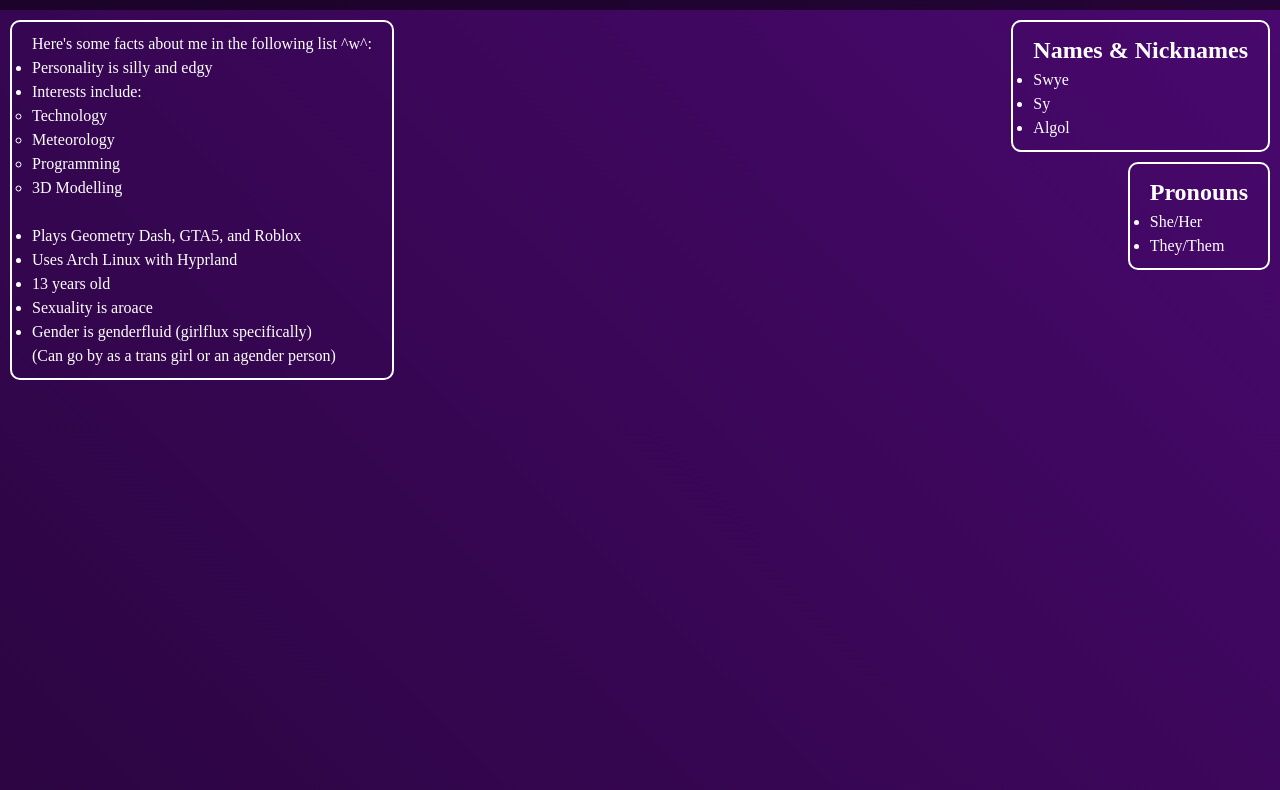
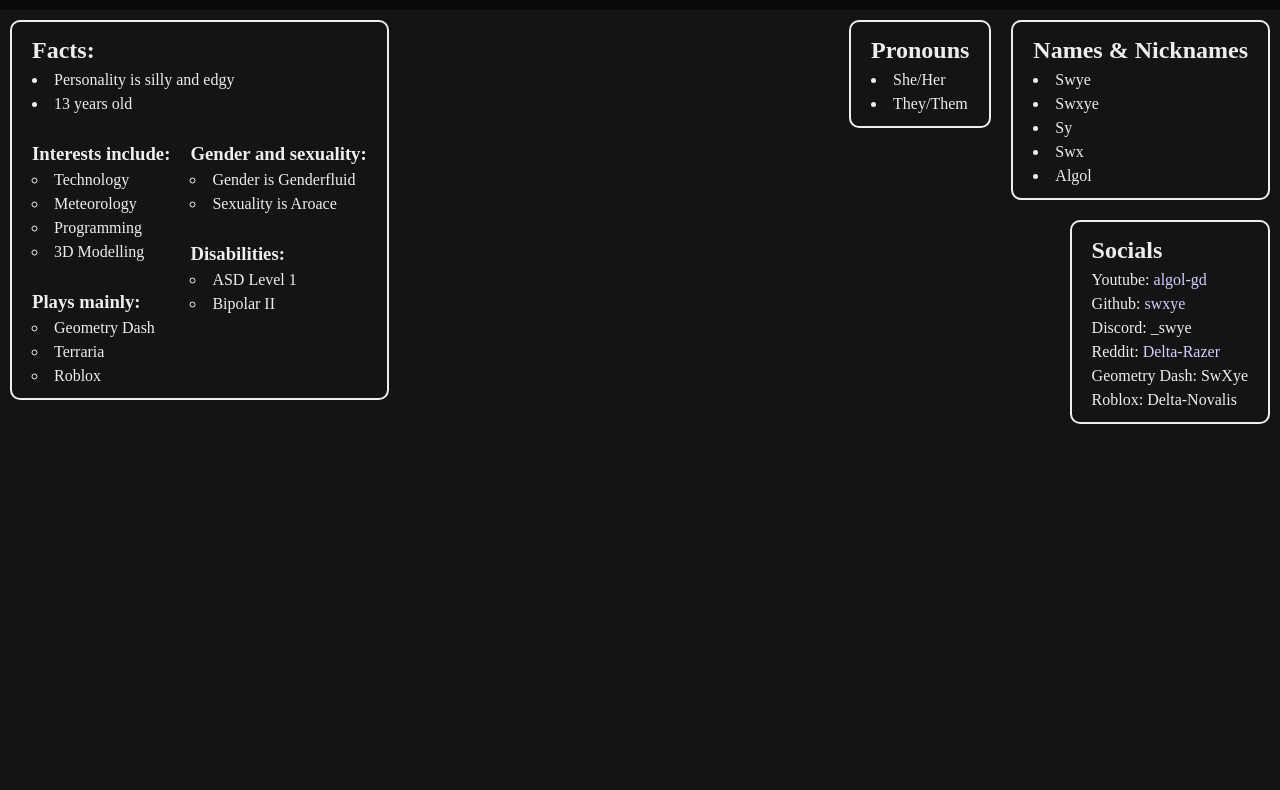
Before and after one commit to Swye-0/Swye-0.github.io, a plain HTML site: page homepage/index.html in a window 1280 px wide. Shown: the part 78-868 px from the top of the page. Drawn offline with Linux system fonts and the light colour scheme.

Commit message:
changed layout

```diff
--- a/homepage/index.html
+++ b/homepage/index.html
@@ -8,33 +8,53 @@
 </head>
 <body>
     <div id="top_bar"><h1>Swyes website!</h1></div>
-    <div id="block_1">
+    <div id="block_1_left">
         <div id="facts">
-            <p1>Here's some facts about me in the following list ^w^:</p1>
+            <h2>Facts:</h2>
             <ul>
                 <li>Personality is silly and edgy</li>
-                <li>Interests include:
+                <li>13 years old</li>
+                <br>
+                <div id="left_fact_column">
+                    <h3>Interests include:</h3>
                     <ul>
                         <li>Technology</li>
                         <li>Meteorology</li>
                         <li>Programming</li>
                         <li>3D Modelling</li>
                     </ul>
-                </li>
                     <br>
-                <li>Plays Geometry Dash, GTA5, and Roblox</li>
-                <li>Uses Arch Linux with Hyprland</li>
-                <li>13 years old</li>
-                <li>Sexuality is aroace</li>
-                <li>Gender is genderfluid (girlflux specifically)<br>(Can go by as a trans girl or an agender person)</li>
+                    <h3>Plays mainly:</h3>
+                    <ul>
+                        <li>Geometry Dash</li>
+                        <li>Terraria</li>
+                        <li>Roblox</li>
                     </ul>
+                </div>
+                <div id="right_fact_column">
+                    <h3>Gender and sexuality:</h3>
+                    <ul>
+                        <li>Gender is Genderfluid<br></li>
+                        <li>Sexuality is Aroace</li>
+                    </ul>
+                    <br>
+                    <h3>Disabilities:</h3>
+                    <ul>
+                        <li>ASD Level 1</li>
+                        <li>Bipolar II</li>
+                    </ul>
+                </div>
+            </ul>
+        </div>
     </div>
     <div id="block_1_right">
         <div id="names">
             <h2>Names & Nicknames</h2>
             <ul>
                 <li>Swye</li>
+                <li>Swxye</li>
                 <li>Sy</li>
+                <li>Swx</li>
                 <li>Algol</li>
             </ul>
         </div>
@@ -45,8 +65,16 @@
                 <li>They/Them</li>
             </ul>
         </div>
+        <div id="socials">
+            <h2>Socials</h2>
+            <p>Youtube: <a href="https://www.youtube.com/@algol-gd">algol-gd</a></p>
+            <p>Github: <a href="https://github.com/swxye">swxye</a></p>
+            <p>Discord: _swye</p>
+            <p>Reddit: <a href="https://www.reddit.com/user/Delta-Razer/">Delta-Razer</a></p>
+            <p>Geometry Dash: SwXye</p>
+            <p>Roblox: Delta-Novalis</p>
+        </div>
     </div>
     <div class="clear"></div>
-    </div>
 </body>
 </html>
--- a/homepage/style.css
+++ b/homepage/style.css
@@ -6,37 +6,42 @@
 }
 
 body {
-    background: linear-gradient(45deg,rgb(0, 0, 0) 0%, rgb(80, 9, 121) 50%, rgb(251, 0, 255));
-	background-size: 400% 400%;
-	animation: gradient 5s ease infinite;
+    background-color: rgb(20, 20, 20);
 	height: 200vh;
+    padding: 0px;
     margin: 0px;
+}
+
+ul {
+    list-style-position: inside;
+}
+
+a {
+    text-decoration: none;
 }
 
 .clear{clear:both;}
 
 #top_bar {
     width: 100%;
-    color: rgb(255, 255, 255);
+    color: rgb(238, 238, 238);
     background-color: rgba(0,0,0,0.5);
     padding: 20px;
 }
 
-#block_1 {
-    width: 100%;
+#block_1_left {
+    width: fit-content;
     height: fit-content;
-    clear: both;
-    padding: 0px;
-    margin: 0px;
+    float: left;
 }
 
 #facts {
     width: fit-content;
     height: fit-content;
     float: left;
-    color: rgb(255, 255, 255);
+    color: rgb(238, 238, 238);
     background-color: rgba(0,0,0,0.0);
-    border: 2px solid rgb(255, 255, 255);
+    border: 2px solid rgb(238, 238, 238);
     border-radius: 10px;
     padding: 10px 20px;
     margin: 10px;
@@ -46,12 +51,22 @@ body {
     width: fit-content;
     height: fit-content;
     float: left;
-    color: rgb(0, 0, 0);
-    background-color: rgb(255, 255, 255);
+    color: rgb(20, 20, 20);
+    background-color: rgb(238, 238, 238);
     border: 2px solid transparent;
     border-radius: 10px;
     padding: 10px 20px;
     margin: 10px;
+}
+
+#left_fact_column {
+    float: left;
+    margin: 0px 10px 0px 0px;
+}
+
+#right_fact_column {
+    float: right;
+    margin: 0px 0px 0px 10px;
 }
 
 #block_1_right {
@@ -63,10 +78,11 @@ body {
 #names {
     width: fit-content;
     height: fit-content;
-    color: rgb(255, 255, 255);
+    color: rgb(238, 238, 238);
     background-color: rgba(0,0,0,0.0);
-    border: 2px solid rgb(255, 255, 255);
+    border: 2px solid rgb(238, 238, 238);
     border-radius: 10px;
+    float: right;
     padding: 10px 20px;
     margin: 10px;
 }
@@ -74,10 +90,11 @@ body {
 #names:hover {
     width: fit-content;
     height: fit-content;
-    color: rgb(0, 0, 0);
-    background-color: rgb(255, 255, 255);
+    color: rgb(20, 20, 20);
+    background-color: rgb(238, 238, 238);
     border: 2px solid transparent;
     border-radius: 10px;
+    float: right;
     padding: 10px 20px;
     margin: 10px;
 }
@@ -85,33 +102,80 @@ body {
 #pronouns {
     width: fit-content;
     height: fit-content;
-    color: rgb(255, 255, 255);
+    color: rgb(238, 238, 238);
     background-color: rgba(0,0,0,0.0);
-    border: 2px solid rgb(255, 255, 255);
+    border: 2px solid rgb(238, 238, 238);
     border-radius: 10px;
+    float: right;
     padding: 10px 20px;
-    margin: 10px 10px 10px auto;
+    margin: 10px;
 }
 
 #pronouns:hover {
     width: fit-content;
     height: fit-content;
-    color: rgb(0, 0, 0);
-    background-color: rgb(255, 255, 255);
+    color: rgb(20, 20, 20);
+    background-color: rgb(238, 238, 238);
     border: 2px solid transparent;
     border-radius: 10px;
+    float: right;
     padding: 10px 20px;
-    margin: 10px 10px 10px auto;
+    margin: 10px;
 }
 
-@keyframes gradient {
-	0% {
-		background-position: 0% 50%;
-	}
-	50% {
-		background-position: 100% 100%;
-	}
-	100% {
-		background-position: 0% 50%;
-	}
+#socials {
+    width: fit-content;
+    height: fit-content;
+    color: rgb(238, 238, 238);
+    background-color: rgba(0,0,0,0.0);
+    border: 2px solid rgb(238, 238, 238);
+    border-radius: 10px;
+    clear: both;
+    float: right;
+    padding: 10px 20px;
+    margin: 10px;
 }
+
+#socials:hover {
+    width: fit-content;
+    height: fit-content;
+    color: rgb(20, 20, 20);
+    background-color: rgb(238, 238, 238);
+    border: 2px solid transparent;
+    border-radius: 10px;
+    float: right;
+    padding: 10px 20px;
+    margin: 10px;
+}
+
+#socials a:link {
+    color: rgb(208, 208, 255);
+}
+
+#socials a:visited {
+    color: rgb(238, 208, 255);
+}
+
+#socials a:hover {
+    color: rgb(238, 238, 238);
+}
+
+#socials a:active {
+    color: rgb(238, 238, 238);
+}
+
+#socials:hover a:link {
+    color: rgb(21, 21, 36);
+}
+
+#socials:hover a:visited {
+    color: rgb(28, 21, 36);
+}
+
+#socials:hover a:hover {
+    color: rgb(24, 24, 24);
+}
+
+#socials:hover a:active {
+    color: rgb(24, 24, 24);
+}
```
Lines whose indentation alone changed are shown as unchanged.
